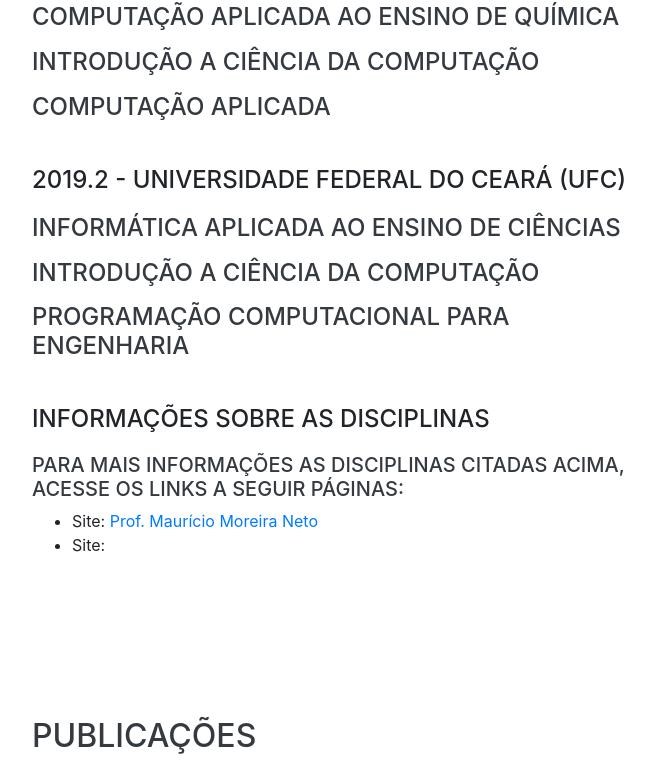
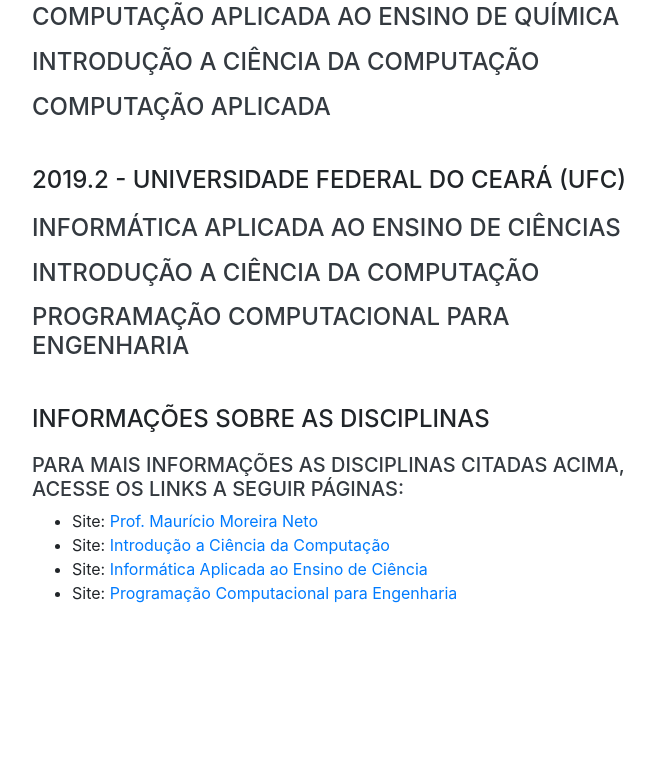
Before and after one commit to maumneto/mauriciomoreira, a website with bundled scripts: page index.html in a window 1280 px wide. Shown: the part 1444-2206 px from the top of the page, without its empty margins (288-943 px from the left). Built offline with nearby package versions, Linux system fonts and the light colour scheme; a web font is replaced by a local one.

Commit message:
ajustando

```diff
--- a/index.html
+++ b/index.html
@@ -85,7 +85,7 @@
                         <i class="fab fa-github"></i>
                     </a>
                     <a href="http://lattes.cnpq.br/7534400645876830">
-                        <i class="far fa-address-card"></i>
+                        <i><img src="img/lattes.png" height="35" width="35"></i>
                     </a>
                     <a href="https://www.researchgate.net/profile/Mauricio_Neto2">
                         <i class="fab fa-researchgate" style='font-size:28px'></i>
@@ -147,9 +147,14 @@
                                 Site: <a href="https://maumneto.github.io/mauricioneto/">Prof. Maurício Moreira Neto</a>
                             </li>
                             <li>
-                                Site: <a></a>
+                                Site: <a href="https://maumneto.github.io/icc/index.html">Introdução a Ciência da Computação</a>
                             </li>
-
+                            <li>
+                                Site: <a href=https://maumneto.github.io/iaec/index.html">Informática Aplicada ao Ensino de Ciência</a>
+                            </li>
+                            <li>
+                                Site: <a href="https://maumneto.github.io/pce/index.html">Programação Computacional para Engenharia</a>
+                            </li>
                         </ul>
                         <!--<p>Bring to the table win-win survival strategies to ensure proactive domination. At the end of the day, going forward, a new normal that has evolved from generation X is on the runway heading towards a streamlined cloud solution. User generated content in real-time will have multiple touchpoints for offshoring.</p> -->
                     </div>
```
